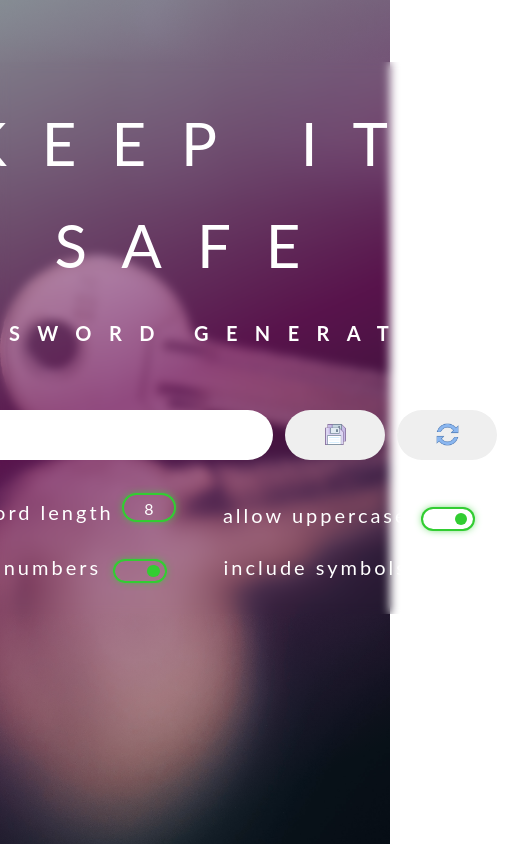
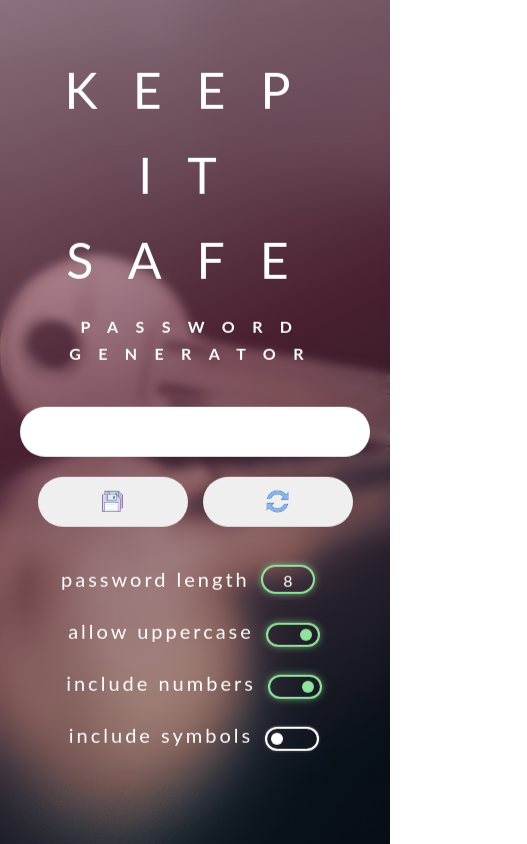
Before and after one commit to krsldz/password-generator, a React (Create React App) app: page / in a window 390 px wide. Shown: the whole page, 527 px wide, since content can reach past the window. Built offline with nearby package versions, Linux system fonts and the light colour scheme.

Commit message:
01 - layout mobile styles

```diff
--- a/src/App.module.css
+++ b/src/App.module.css
@@ -9,22 +9,21 @@ body {
   font-weight: 400;
   font-size: 16px;
   line-height: 1.7;
-  color: black;
-  /* padding: 30px; */
 }
 
 .app {
   background-image: linear-gradient(
-    155deg, rgba(245, 246, 252, 0.52), rgba(117, 19, 93, 0.73), transparent 90%),
+    155deg, rgba(255,194,212,0.52), rgba(96,36,55,0.73), transparent 90%),
   url(/src/images/regularguy-eth--o90yRQoXAM-unsplash.jpg);
-  background-size:cover;
-  background-repeat:no-repeat;
+  background-size: cover;
+  background-repeat: no-repeat;
   background-color: #091521;
   background-position: top;
   height: 100vh;
-  display: flex;
-  align-items: center;
-  flex-direction: column;
-  gap: 1rem;
-  /* clip-path: polygon(0 0, 100% 0, 100% 75vh, 0 100%); */
 }
+
+@media screen and (max-width: 380px) {
+  .app{
+    height: 100%;
+  }
+}
--- a/src/components/ControlCenter/ControlCenter.module.css
+++ b/src/components/ControlCenter/ControlCenter.module.css
@@ -4,6 +4,14 @@
   column-gap: 15px;
   row-gap: 15px;
   grid-template-columns: repeat(2, 1fr);
+}
+
+
+@media screen and (max-width: 760px) {
+  .wrap {
+    display: flex;
+    flex-direction: column;
+  }
 }
 
 .switch{
@@ -47,11 +55,11 @@
 input:checked + .slider:before {
   transform: translateX(7px);
   width: 30%;
-  background-color: limeGreen;
+  background-color: #90e39a;
 }
 
 input:checked + .slider {
-  box-shadow: 0 0 0 2px limeGreen, 0 0 8px limeGreen;
+  box-shadow: 0 0 0 2px #90e39a, 0 0 10px #90e39a;
 }
 
 .label {
@@ -123,17 +131,19 @@ input:checked + .slider {
   width: 50px;
   height: 25px;
   background: transparent;
-  box-shadow: 0 0 0 2px limeGreen, 0 0 8px limeGreen;
+  box-shadow: 0 0 0 2px #90e39a, 0 0 10px #90e39a;
   color: white;
   text-align: center;
   list-style:none;
   z-index:2;
   border-radius: 30px;
   cursor: pointer;
+  margin-top: 5px;
+  margin-left: 3px;
 }
 
 
 .dropdownWrap {
   display: flex;
-  margin-left: 32px;
+  margin-left: 31px;
 }
--- a/src/components/InputBlock/InputBlock.module.css
+++ b/src/components/InputBlock/InputBlock.module.css
@@ -3,6 +3,13 @@
   justify-content: center;
   align-items: center;
 }
+
+@media screen and (max-width: 760px) {
+  .wrap {
+    flex-direction: column;
+  }
+}
+
 
 .input {
   border-radius: 30px;
@@ -17,8 +24,15 @@
   outline: none;
 }
 
+@media screen and (max-width: 760px) {
+  .input {
+    margin-bottom: 20px;
+    width: 350px;
+  }
+}
+
 .inputActive {
-  box-shadow: 0 0 0 2px limeGreen, 0 0 20px limeGreen;
+  box-shadow: 0 0 0 2px #90e39a, 0 0 20px #90e39a;
   transition: all .5s ease-in-out;
 }
 
@@ -31,7 +45,22 @@
   cursor: pointer;
 }
 
+@media screen and (max-width: 760px) {
+  .btn {
+    width: 150px;
+    margin: 0;
+  }
+  .btn:first-child {
+    margin-right: 15px;
+  }
+}
+
+
 .btn img {
   height: 23px;
   margin-top: 2px;
 }
+
+.btnBlock {
+  display: flex;
+}
--- a/src/components/InputBlock/InputBlock.tsx
+++ b/src/components/InputBlock/InputBlock.tsx
@@ -16,6 +16,7 @@ const InputBlock: FC<{
       readOnly
       value={value}
     />
+    <div className={styles.btnBlock}>
       <button className={styles.btn} onClick={onCopy} type="button">
         <img alt="copy" src={copyIcon} />
       </button>
@@ -23,6 +24,7 @@ const InputBlock: FC<{
         <img alt="generate" src={generateIcon} />
       </button>
     </div>
+  </div>
 );
 
 export default memo(InputBlock);
--- a/src/components/MainPage/MainPage.module.css
+++ b/src/components/MainPage/MainPage.module.css
@@ -9,6 +9,13 @@
   padding: 30px;
 }
 
+@media screen and (max-width: 760px) {
+  .wrap {
+    position: relative;
+    top: 400px;
+  }
+}
+
 
 .headerWrap {
   color: #fff;
@@ -16,6 +23,13 @@
   backface-visibility: hidden;
   margin-bottom: 60px;
 }
+
+@media screen and (max-width: 760px) {
+  .headerWrap {
+    margin-bottom: 40px;
+  }
+}
+
 
 .mainTitle {
   display: block;
@@ -28,12 +42,25 @@
   margin-bottom: 20px;
 }
 
+@media screen and (max-width: 760px) {
+  .mainTitle{
+    font-size: 50px;
+    margin-bottom: 10px;
+  }
+}
+
 .subTitle {
   display: block;
   font-size: 20px;
   font-weight: 700;
   letter-spacing: 17.4px;
   animation: moveInRight 1s ease-out ;
+}
+
+@media screen and (max-width: 760px) {
+  .subTitle {
+    font-size: 16px;
+  }
 }
 
 @keyframes moveInLeft {
```
Lines whose indentation alone changed are shown as unchanged.
